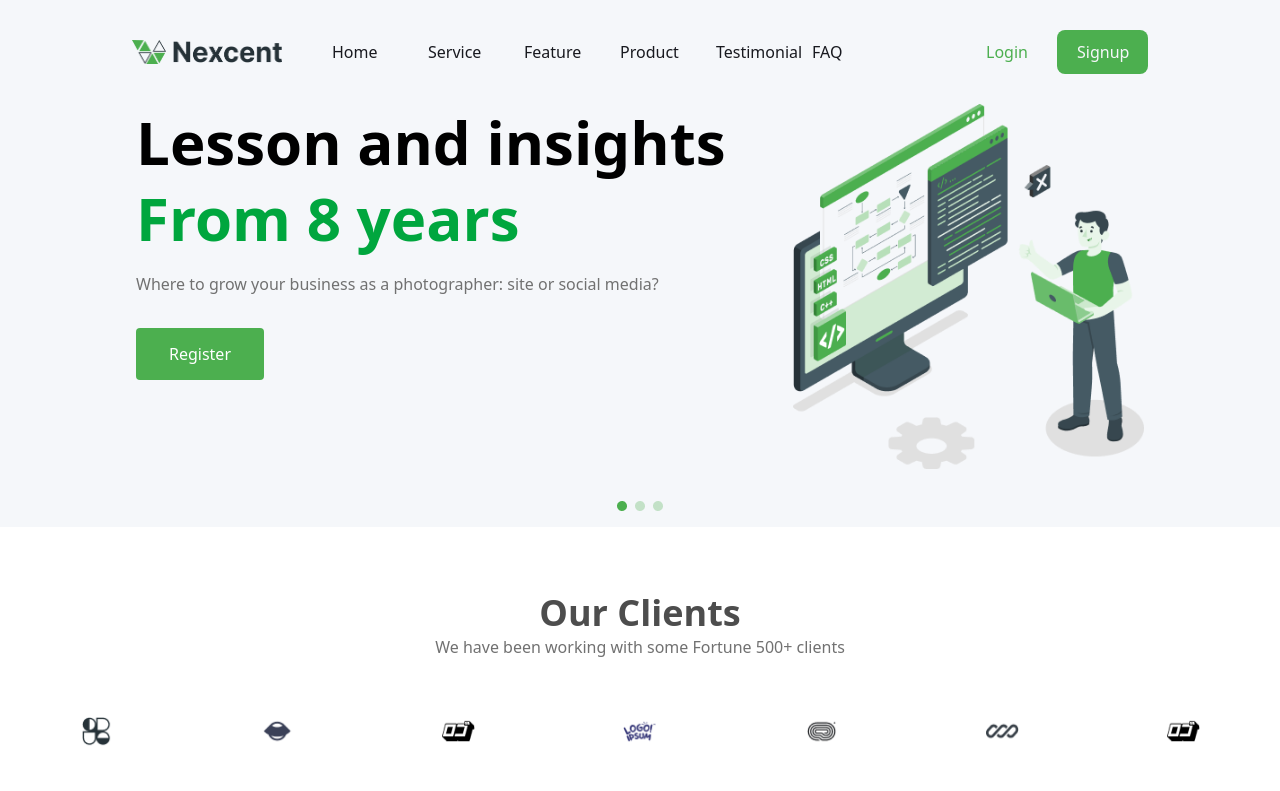
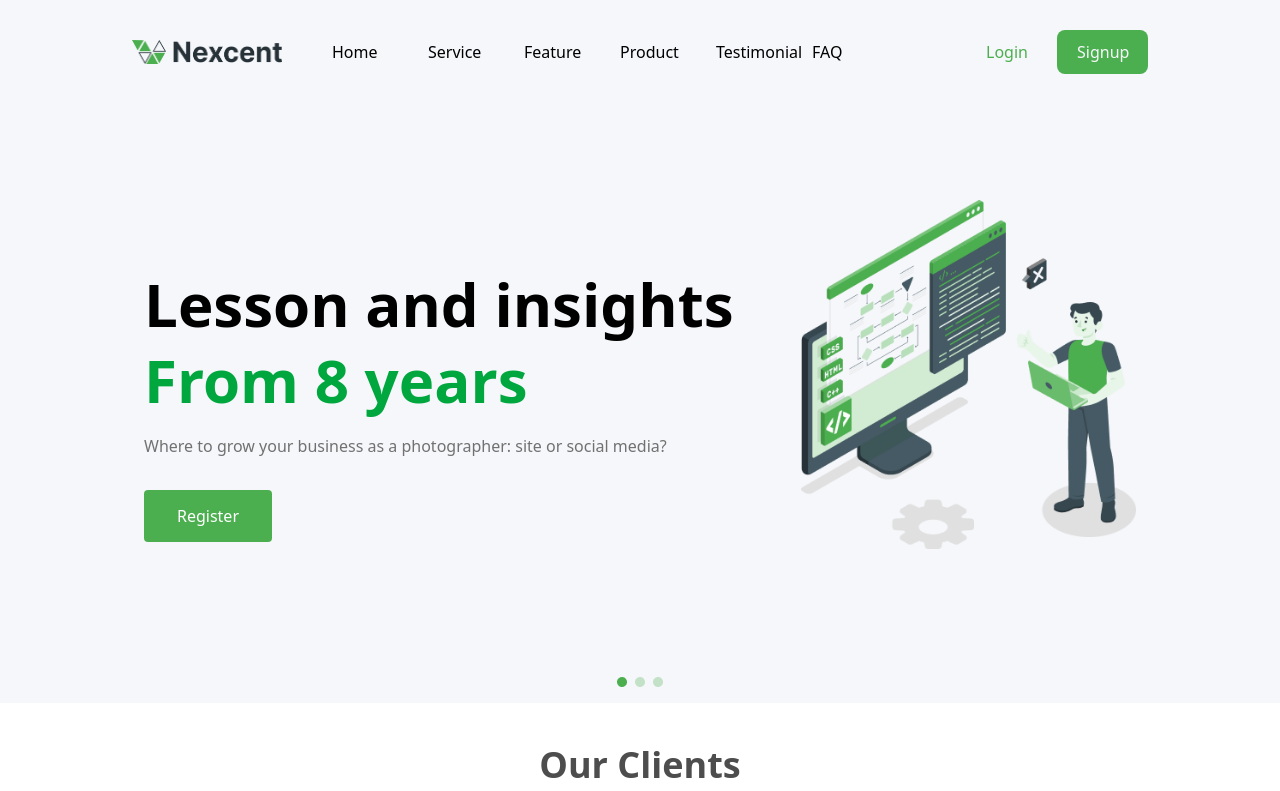
Before and after one commit to hanzala-sarwar/ecommerce-landing-page, a Next.js app: page / in a window 1280 px wide. Shown: the top 791 px of the page. Built offline with nearby package versions, Linux system fonts and the light colour scheme.

Commit message:
improving navbar

```diff
--- a/components/Clients.jsx
+++ b/components/Clients.jsx
@@ -3,68 +3,70 @@ import Image from "next/image";
 
 const Clients = () => {
     return (
-        <div className="bg-white flex flex-col items-center gap-4 pt-6">
+        <div className=" px-[144px] flex flex-col  gap-4">
 
-            <div className='gap-2' >
-                <h1 className="text-[#4D4D4D] text-[36px] leading-[44px] font-semibold text-center">
+           {/* clients */}
+            <div className='w-full  gap-2 items-center justify-center' >
+                <h1 className="text-[#4D4D4D] text-[36px] leading-11 font-semibold text-center">
                     Our Clients
                 </h1>
-                <p className="text-[#717171] text-[16px] leading-[24px] font-normal text-center">
+                <p className="text-[#717171] text-[16px] leading-6 font-normal text-center">
                     We have been working with some Fortune 500+ clients
                 </p>
             </div>
 
 
-            <div className="w-full max-w-360 flex justify-between px-20 py-10">
+            {/* client logos */}
+            <div className="w-full max-w-[1152px] flex justify-between">
 
 
                 <Image
                     src="/Logo1.png"
                     alt="Logo 1"
-                    width={33}
-                    height={33}
+                    width={48}
+                    height={48}
                 />
 
                 <Image
                     src="/Logo2.png"
                     alt="Logo 1"
-                    width={33}
-                    height={33}
+                    width={48}
+                    height={48}
                 />
 
                 <Image
                     src="/Logo3.png"
                     alt="Logo 1"
-                    width={33}
-                    height={33}
+                    width={48}
+                    height={48}
                 />
 
                 <Image
                     src="/Logo4.png"
                     alt="Logo 1"
-                    width={33}
-                    height={33}
+                    width={48}
+                    height={48}
                 />
 
                 <Image
                     src="/Logo5.png"
                     alt="Logo 1"
-                    width={33}
-                    height={33}
+                    width={48}
+                    height={48}
                 />
 
                 <Image
                     src="/Logo6.png"
                     alt="Logo 1"
-                    width={33}
-                    height={33}
+                    width={48}
+                    height={48}
                 />
 
                 <Image
                     src="/Logo7.png"
                     alt="Logo 1"
-                    width={33}
-                    height={33}
+                    width={48}
+                    height={48}
                 />
 
             </div>
--- a/components/Hero.jsx
+++ b/components/Hero.jsx
@@ -4,8 +4,8 @@ import Image from "next/image";
 const Hero = () => {
     return (
 
-        <div className=" relative w-full bg-[#F5F7FA] mx-auto flex justify-center items-center pb-4 ">
-            <div className=" flex justify-between ">
+        <div className=" py-[96px] px-[144px] relative w-full bg-[#F5F7FA] mx-auto flex justify-center items-center ">
+
 
                 {/* frame 1 */}
                 <div className='max-w-164.25 flex flex-col gap-8'>
@@ -28,7 +28,7 @@ const Hero = () => {
 
 
                 {/* illustration image */}
-                <div className='w-87.75 h-101.75'>
+                <div className='w-[351px] h-101.75'>
                     <Image
                         src="/Illustration.png"
                         alt="hero"
@@ -36,7 +36,7 @@ const Hero = () => {
                         height={407}
                     />
                 </div>
-            </div>
+
 
             <div className="w-11.5 flex gap-2 absolute bottom-4 items-center justify-center ">
                 <Image
--- a/components/Navbar.jsx
+++ b/components/Navbar.jsx
@@ -3,10 +3,10 @@ import React from 'react'
 
 const Navbar = () => {
     return (
-        <div className='w-full bg-[#F5F7FA]'>
-            <nav className=' w-full max-w-360 py-[30px] flex flex-row mx-auto items-center justify-between px-33'>
+
+            <nav className=' w-full bg-[#F5F7FA] py-7.5 flex  mx-auto items-center justify-between px-33'>
                 {/* Logo */}
-                <div className='w-38.5 h-6 flex gap-2  left-26.25  '>
+                <div className='w-38.5  flex gap-2'>
                     <Image src="/logo.png"
                         alt="logo"
                         width={150}
@@ -14,33 +14,33 @@ const Navbar = () => {
                     />
                 </div>
 
-                <div className='text-[#18191F] w-147  flex items-center left-[425.5px]   gap-6 '>
+
 
                    {/* heading name */}
 
-                       <div className='w-[588px] h-[24px]  left-[425px] flex gap-[50px]'>
-                       <a className='w-[46px] h-[24px] flex gap-[10px]' href='#'>Home</a>
-                       <a className='w-[46px] h-[24px] flex gap-[10px]' href='#'>Service</a>
-                       <a className='w-[46px] h-[24px] flex gap-[10px]' href='#'>Feature</a>
-                       <a className='w-[46px] h-[24px] flex gap-[10px]' href='#'>Product</a>
-                       <a className='w-[46px] h-[24px] flex gap-[10px]' href='#'>Testimonial</a>
-                       <a className='w-[46px] h-[24px] flex gap-[10px]' href='#'>FAQ</a>
+                       <div className='w-147 flex gap-12.5'>
+                       <a className='w-[46px] h-[24px] flex gap-[10px] hover:text-gray-400' href='#'>Home</a>
+                       <a className='w-[46px] h-[24px] flex gap-[10px] hover:text-gray-400  ' href='#'>Service</a>
+                       <a className='w-[46px] h-[24px] flex gap-[10px] hover:text-gray-400' href='#'>Feature</a>
+                       <a className='w-[46px] h-[24px] flex gap-[10px] hover:text-gray-400 ' href='#'>Product</a>
+                       <a className='w-[46px] h-[24px] flex gap-[10px] hover:text-gray-400 ' href='#'>Testimonial</a>
+                       <a className='w-[46px] h-[24px] flex gap-[10px] hover:text-gray-400' href='#'>FAQ</a>
 
 
                        </div>
 
 
-                </div>
+
 
                 {/* Login  */}
                 <div className='w-45.5  flex gap-3.5'>
-                    <button className='w-[77px] py-[10px] px-[20px] gap-[10px] bg-[#F5F7FA] text-[#4CAF4F]'>Login</button>
+                    <button className='w-[77px] py-[10px] px-[20px] gap-[10px] bg-[#F5F7FA] text-[#4CAF4F] rounded-lg hover:bg-gray-800 hover:text-white'>Login</button>
                     <button className='py-[10px] px-[20px] bg-[#4CAF4F] text-[#F5F7FA] w-[91px] gap-[10px] rounded-lg'>Signup</button>
                 </div>
 
 
             </nav>
-        </div>
+
     )
 }
 
```
